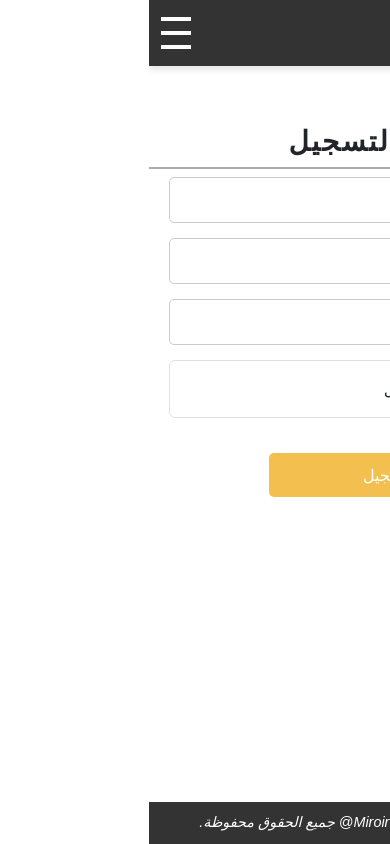
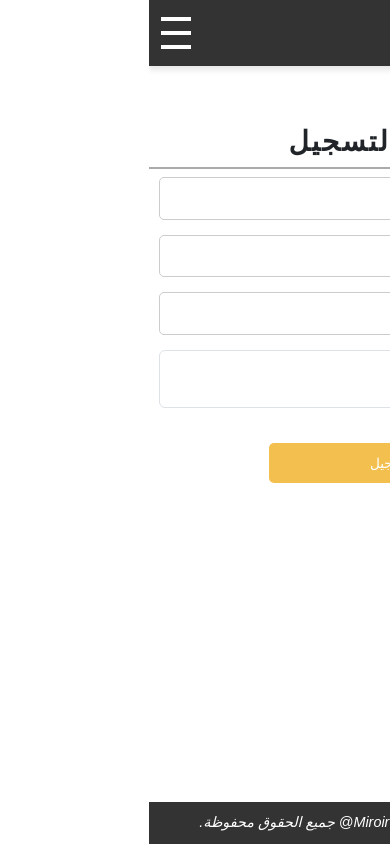
Before and after one commit to MennaKewan/Salon, a React (Vite) app: page /login in a window 390 px wide. Built offline with nearby package versions, Linux system fonts and the light colour scheme.

Commit message:
initial commit

```diff
--- a/src/pages/1-Login/Login.css
+++ b/src/pages/1-Login/Login.css
@@ -1,16 +1,14 @@
-
-.btn5{
+.btn5 {
   display: flex;
   width: 65px;
-  margin: 0  auto 130px;
-
+  margin: 0 auto 130px;
 }
 
-   .title1{
+.title1 {
   width: 100%;
   text-align: center;
+}
 
-   }
 .form {
   display: flex;
   flex-direction: column;
@@ -28,8 +26,52 @@
 }
 
 .form button {
-    background-color:  #F3C04F;
+  background-color: #F3C04F;
   color: white;
   cursor: pointer;
   border: none;
 }
+
+/* Media Queries for Responsiveness */
+@media (max-width: 1024px) {
+  .form {
+    width: 80%; /* ضبط العرض على الشاشات الكبيرة */
+  }
+
+  .form input,
+  .form button {
+    font-size: 0.95rem; /* ضبط حجم النص في الحقول */
+  }
+}
+
+@media (max-width: 768px) {
+  .form {
+    width: 85%;
+  }
+
+  .form input,
+  .form button {
+    font-size: 0.9rem;
+  }
+
+  .btn5 {
+    width: 80px;
+    margin: 0 auto 100px;
+  }
+}
+
+@media (max-width: 480px) {
+  .form {
+    width: 95%;
+  }
+
+  .form input,
+  .form button {
+    font-size: 0.85rem;
+  }
+
+  .btn5 {
+    width: 100px;
+    margin: 0 auto 80px;
+  }
+}
--- a/src/pages/Service/Service.jsx
+++ b/src/pages/Service/Service.jsx
@@ -24,7 +24,7 @@ const Service = () => {
   return (
     <div className="servicebg">
       <div className="service-bg">
-        <h1>خدمات صالوناتي</h1>
+        <h1 style={{color:"white"}}>خدمات صالوناتي</h1>
         <main className="service-main">
           <div className="service-card">
             <img src="/assets/hair1.jfif" alt="قص الشعر" className="service-image" />
```
Also changed, not shown: src/pages/Gallery/Gallery.css (deleted). Lines whose indentation alone changed are shown as unchanged.
